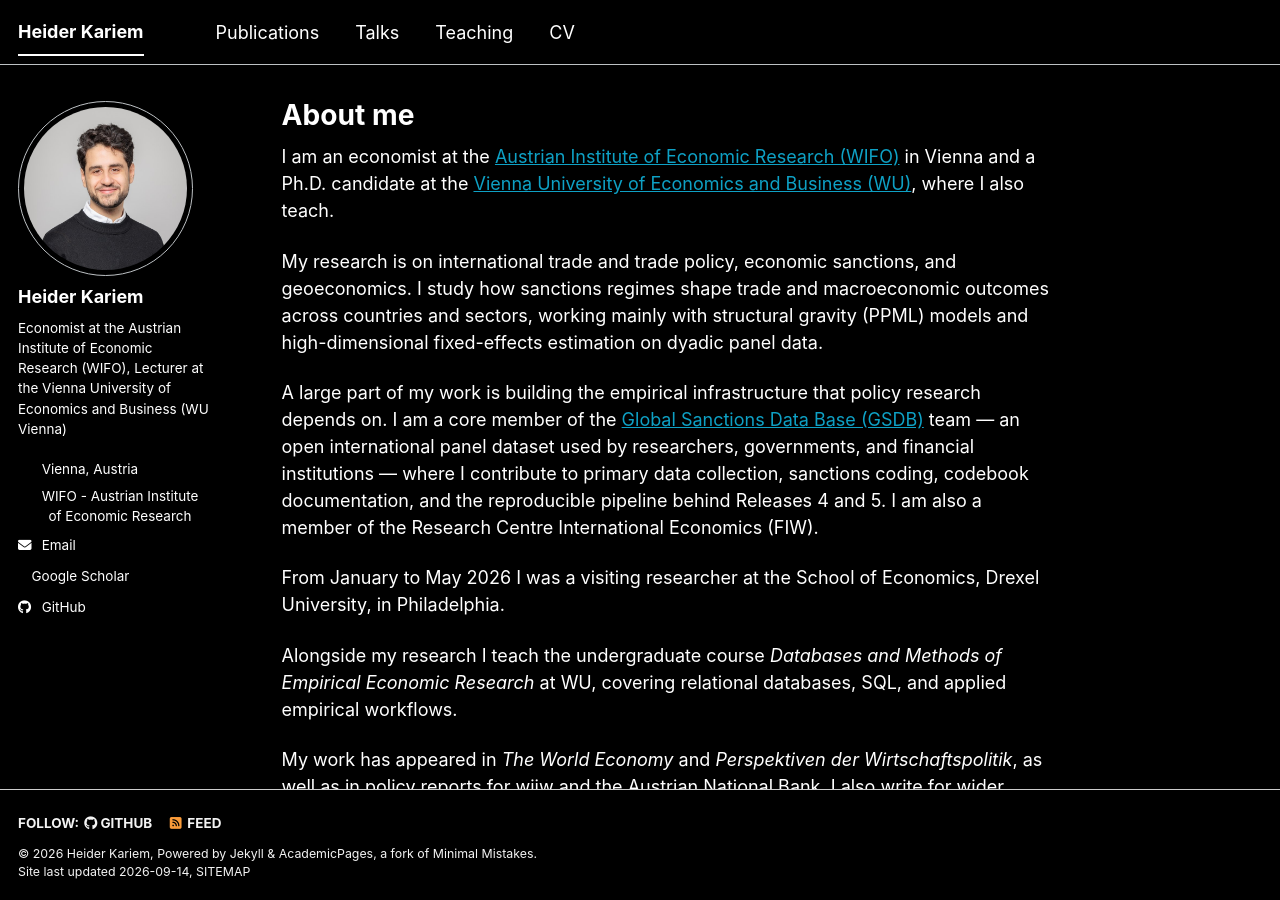
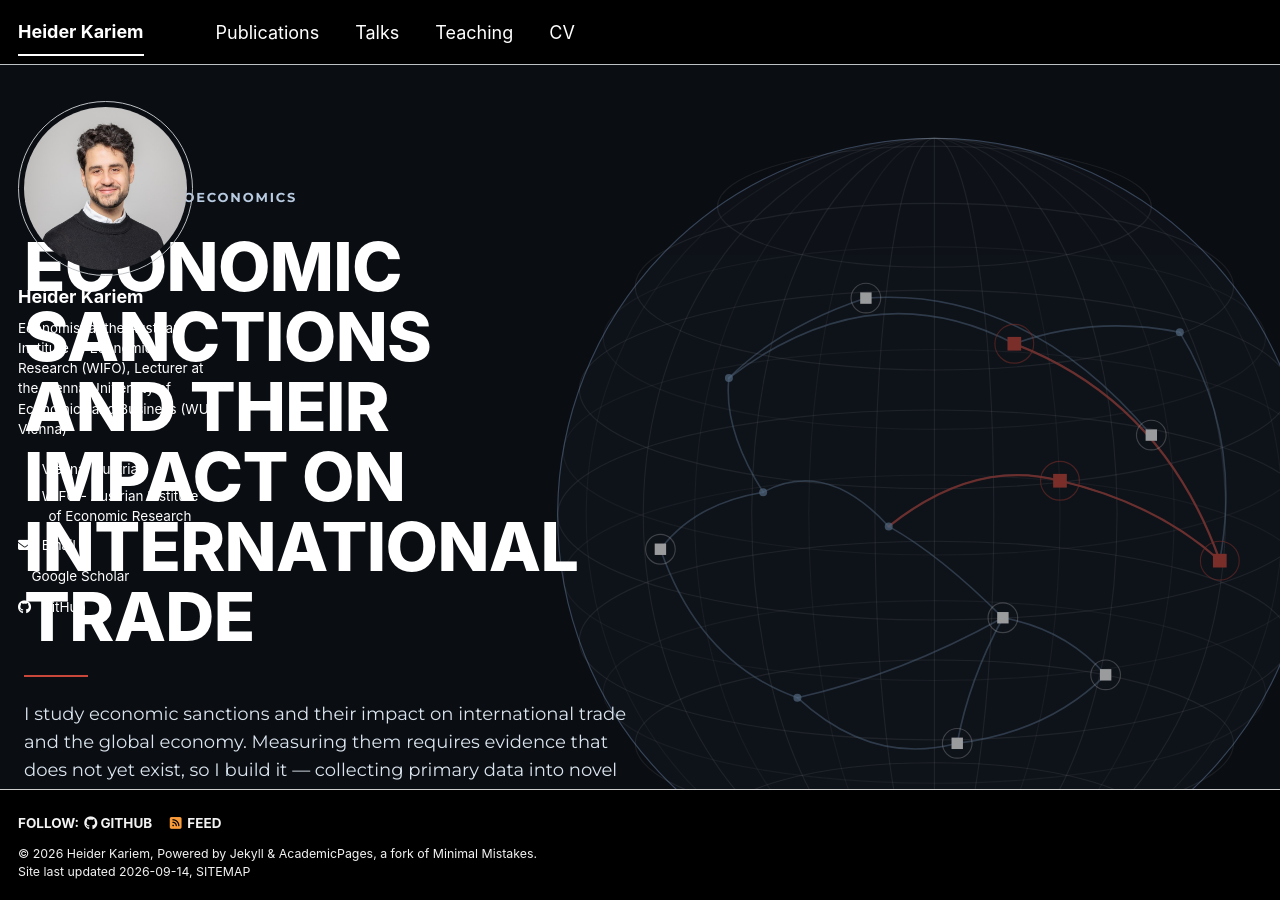
Before and after one commit to Heider90/heider90.github.io, a Jekyll site: the page built from _pages/about.md, in a window 1280 px wide and 900 px high. Built offline with Jekyll 4.4.1, drawn with Linux system fonts in a browser that asks for light colours; a style sheet for code colours, icons or effects is not loaded.

Commit message:
Add the geoeconomics hero as the landing page
Rebuild the design-tool export as native Jekyll components. The original
file was a self-extracting bundle using custom elements (x-dc, sc-if),
{{ }} placeholders that collide with Liquid, and style-hover attributes
that are not real CSS, so it could not be used directly.

- _includes/hero.html: the panel, with the SVG resolved to plain markup
- _sass/layout/_hero.scss: styles, self-contained palette
- _layouts/home.html: hero full-bleed, then sidebar and content below

Montserrat is extracted from the bundle, subset to Latin and converted to
woff2 (672 KB -> 34 KB) and self-hosted, so no third-party font request
is made. Section headings on the home page drop to h2 now that the hero
carries the h1.

Co-Authored-By: Claude Opus 5 (1M context) <noreply@anthropic.com>

```diff
--- /dev/null
+++ b/_includes/hero.html
@@ -0,0 +1,113 @@
+{% include base_path %}
+
+<section class="hero">
+
+  <div class="hero__graphic">
+    <svg viewBox="390 60 740 740" preserveAspectRatio="xMidYMid meet" style="width:100%;height:100%;display:block" aria-hidden="true">
+          <g opacity="0.9">
+            <circle cx="760" cy="430" r="330" fill="#12171f" stroke="#40587a" stroke-width="1"></circle>
+            <g fill="none" stroke="#ffffff" stroke-opacity="0.12" stroke-width="1">
+              <ellipse cx="760" cy="430" rx="330" ry="330"></ellipse>
+              <ellipse cx="760" cy="430" rx="255" ry="330"></ellipse>
+              <ellipse cx="760" cy="430" rx="160" ry="330"></ellipse>
+              <ellipse cx="760" cy="430" rx="52" ry="330"></ellipse>
+              <path d="M760 100 L760 760"></path>
+              <ellipse cx="760" cy="430" rx="330" ry="92"></ellipse>
+              <ellipse cx="760" cy="320" rx="311" ry="87"></ellipse>
+              <ellipse cx="760" cy="540" rx="311" ry="87"></ellipse>
+              <ellipse cx="760" cy="230" rx="262" ry="73"></ellipse>
+              <ellipse cx="760" cy="630" rx="262" ry="73"></ellipse>
+              <ellipse cx="760" cy="160" rx="190" ry="53"></ellipse>
+              <ellipse cx="760" cy="700" rx="190" ry="53"></ellipse>
+            </g>
+              <g fill="none" stroke="#ffffff" stroke-opacity="0.08" stroke-width="1">
+                <ellipse cx="760" cy="430" rx="305" ry="330"></ellipse>
+                <ellipse cx="760" cy="430" rx="210" ry="330"></ellipse>
+                <ellipse cx="760" cy="430" rx="110" ry="330"></ellipse>
+                <ellipse cx="760" cy="375" rx="325" ry="90"></ellipse>
+                <ellipse cx="760" cy="485" rx="325" ry="90"></ellipse>
+                <ellipse cx="760" cy="275" rx="290" ry="80"></ellipse>
+                <ellipse cx="760" cy="585" rx="290" ry="80"></ellipse>
+              </g>
+            <g fill="none" stroke="#7f9fc2" stroke-opacity="0.5" stroke-width="1.4" stroke-linecap="round">
+              <path d="M580 310 Q705 215 830 280"></path>
+              <path d="M830 280 Q960 330 1010 470"></path>
+              <path d="M700 240 Q840 230 950 360"></path>
+              <path d="M520 460 Q555 560 640 590"></path>
+              <path d="M640 590 Q705 650 780 630"></path>
+              <path d="M780 630 Q860 620 910 570"></path>
+              <path d="M610 410 Q665 380 720 440"></path>
+              <path d="M720 440 Q795 380 870 400"></path>
+              <path d="M580 310 Q575 355 610 410"></path>
+              <path d="M820 520 Q875 530 910 570"></path>
+              <path d="M720 440 Q765 465 820 520"></path>
+              <path d="M975 270 Q1030 360 1010 470"></path>
+              <path d="M700 240 Q625 265 580 310"></path>
+              <path d="M830 280 Q900 255 975 270"></path>
+              <path d="M520 460 Q550 420 610 410"></path>
+              <path d="M640 590 Q730 570 820 520"></path>
+              <path d="M780 630 Q790 575 820 520"></path>
+              <path d="M870 400 Q955 420 1010 470"></path>
+            </g>
+            <g fill="none" stroke="#c8463a" stroke-opacity="0.8" stroke-width="2" stroke-linecap="round">
+              <path d="M830 280 Q960 330 1010 470"></path>
+              <path d="M720 440 Q795 380 870 400"></path>
+              <path d="M870 400 Q955 420 1010 470"></path>
+            </g>
+            <g fill="#7f9fc2" fill-opacity="0.75">
+              <circle cx="580" cy="310" r="3.5"></circle>
+              <circle cx="640" cy="590" r="3.5"></circle>
+              <circle cx="720" cy="440" r="3.5"></circle>
+              <circle cx="610" cy="410" r="3.5"></circle>
+              <circle cx="975" cy="270" r="3.5"></circle>
+            </g>
+              <g>
+                <g fill="none" stroke="#ffffff" stroke-opacity="0.35" stroke-width="1">
+                  <circle cx="700" cy="240" r="13"></circle>
+                  <circle cx="950" cy="360" r="13"></circle>
+                  <circle cx="910" cy="570" r="13"></circle>
+                  <circle cx="780" cy="630" r="13"></circle>
+                  <circle cx="820" cy="520" r="13"></circle>
+                  <circle cx="520" cy="460" r="13"></circle>
+                </g>
+                <g fill="#ffffff">
+                  <rect x="695" y="235" width="10" height="10"></rect>
+                  <rect x="945" y="355" width="10" height="10"></rect>
+                  <rect x="905" y="565" width="10" height="10"></rect>
+                  <rect x="775" y="625" width="10" height="10"></rect>
+                  <rect x="815" y="515" width="10" height="10"></rect>
+                  <rect x="515" y="455" width="10" height="10"></rect>
+                </g>
+                <g fill="none" stroke="#c8463a" stroke-opacity="0.55" stroke-width="1">
+                  <circle cx="830" cy="280" r="17"></circle>
+                  <circle cx="1010" cy="470" r="17"></circle>
+                  <circle cx="870" cy="400" r="17"></circle>
+                </g>
+                <g fill="#c8463a">
+                  <rect x="824" y="274" width="12" height="12"></rect>
+                  <rect x="1004" y="464" width="12" height="12"></rect>
+                  <rect x="864" y="394" width="12" height="12"></rect>
+                </g>
+              </g>
+          </g>
+        </svg>
+  </div>
+
+  <div class="hero__scrim" aria-hidden="true"></div>
+
+  <div class="hero__inner">
+    <div class="hero__copy">
+      <p class="hero__eyebrow">Researcher &mdash; Geoeconomics</p>
+      <h1 class="hero__title">Economic sanctions<br>and their impact on<br>international trade</h1>
+      <div class="hero__rule" aria-hidden="true"></div>
+      <p class="hero__lead">I study economic sanctions and their impact on international trade and the global economy. Measuring them requires evidence that does not yet exist, so I build it &mdash; collecting primary data into novel datasets, among them the Global Sanctions Data Base (GSDB).</p>
+      <div class="hero__actions">
+        <a class="hero__btn hero__btn--solid" href="{{ base_path }}/publications/">Research &rarr;</a>
+        <a class="hero__btn hero__btn--ghost" href="#about">About &rarr;</a>
+      </div>
+    </div>
+  </div>
+
+  <a class="hero__scroll" href="#about"><span class="sr-only">Scroll to content</span></a>
+
+</section>
--- /dev/null
+++ b/_layouts/home.html
@@ -0,0 +1,23 @@
+---
+layout: default
+---
+
+{% include base_path %}
+
+{% include hero.html %}
+
+<div id="main" role="main">
+  {% include sidebar.html %}
+
+  <article class="page" id="about" itemscope itemtype="http://schema.org/CreativeWork">
+    <div class="page__inner-wrap">
+      <header>
+        {% if page.title %}<h2 class="page__title" itemprop="headline">{{ page.title | markdownify | remove: "<p>" | remove: "</p>" }}</h2>{% endif %}
+      </header>
+
+      <section class="page__content" itemprop="text">
+        {{ content }}
+      </section>
+    </div>
+  </article>
+</div>
--- a/_pages/about.md
+++ b/_pages/about.md
@@ -20,12 +21,12 @@ Alongside my research I teach the undergraduate course *Databases and Methods of
 My work has appeared in *The World Economy* and *Perspektiven der Wirtschaftspolitik*, as well as in policy reports for wiiw and the Austrian National Bank. I also write for wider audiences, including CEPR/VoxEU, the *Frankfurter Allgemeine Zeitung*, and *profil*.
 
 Research interests
-======
+------
 * International trade and trade policy
 * Economic sanctions and geoeconomics
 * Applied econometrics: structural gravity estimation, dyadic panel data, high-dimensional fixed effects
 * Empirical data infrastructure for policy research
 
 Contact
-======
+------
 You can reach me at [heider.kariem@wifo.ac.at](mailto:heider.kariem@wifo.ac.at). Links to my profiles are in the sidebar.
--- /dev/null
+++ b/_sass/layout/_hero.scss
@@ -0,0 +1,198 @@
+/* ==========================================================================
+   LANDING HERO
+   Full-bleed opening panel on the home page. Self-contained: it carries its
+   own palette rather than the theme variables, so it stays legible whatever
+   the surrounding theme does.
+   ========================================================================== */
+
+@font-face {
+  font-family: "Montserrat";
+  src: url("/assets/fonts/montserrat-var.woff2") format("woff2-variations"),
+       url("/assets/fonts/montserrat-var.woff2") format("woff2");
+  font-weight: 100 900;
+  font-style: normal;
+  font-display: swap;
+}
+
+$hero-bg      : #0b0e13;
+$hero-fg      : #ffffff;
+$hero-muted   : #dbe5ef;
+$hero-eyebrow : #b9cbe1;
+$hero-accent  : #c8463a;
+
+.hero {
+  position: relative;
+  display: flex;
+  align-items: center;
+  min-height: 100vh;
+  padding: 96px 0 72px;
+  box-sizing: border-box;
+  overflow: hidden;
+  background: $hero-bg;
+  color: $hero-fg;
+  font-family: "Montserrat", $sans-serif;
+
+  // The masthead is fixed, so keep the copy clear of it.
+  padding-top: 120px;
+
+  @media screen and (max-width: 768px) {
+    min-height: auto;
+    padding: 104px 0 64px;
+  }
+
+  &__graphic {
+    position: absolute;
+    top: 50%;
+    right: -6%;
+    transform: translateY(-50%);
+    width: min(66%, 960px);
+    max-height: 112%;
+    aspect-ratio: 1;
+    pointer-events: none;
+
+    // On narrow screens the graphic sits behind the text, so pull it back.
+    @media screen and (max-width: 900px) {
+      right: -25%;
+      width: 125%;
+      opacity: 0.45;
+    }
+  }
+
+  // Knocks the graphic back so the copy stays readable over it.
+  &__scrim {
+    position: absolute;
+    inset: 0;
+    background: $hero-bg;
+    opacity: 0.35;
+    pointer-events: none;
+  }
+
+  &__inner {
+    position: relative;
+    width: 100%;
+    max-width: 1280px;
+    margin: 0 auto;
+    padding: 0 24px;
+    box-sizing: border-box;
+  }
+
+  &__copy {
+    max-width: 640px;
+    display: flex;
+    flex-direction: column;
+    gap: 24px;
+  }
+
+  &__eyebrow {
+    margin: 0;
+    font-size: 13px;
+    font-weight: 700;
+    letter-spacing: 0.14em;
+    text-transform: uppercase;
+    color: $hero-eyebrow;
+  }
+
+  &__title {
+    margin: 0;
+    font-size: clamp(38px, 5.4vw, 68px);
+    line-height: 1.03;
+    font-weight: 800;
+    letter-spacing: -0.01em;
+    text-transform: uppercase;
+    text-wrap: balance;
+    color: $hero-fg;
+  }
+
+  &__rule {
+    width: 64px;
+    height: 2px;
+    background: $hero-accent;
+  }
+
+  &__lead {
+    margin: 0;
+    font-size: 18px;
+    line-height: 1.55;
+    color: $hero-muted;
+    max-width: 52ch;
+    text-wrap: pretty;
+  }
+
+  &__actions {
+    display: flex;
+    flex-wrap: wrap;
+    gap: 12px;
+    padding-top: 8px;
+  }
+
+  &__btn {
+    display: inline-block;
+    padding: 12px 22px;
+    border-radius: 3px;
+    font-size: 13px;
+    font-weight: 700;
+    letter-spacing: 0.12em;
+    text-transform: uppercase;
+    text-decoration: none;
+    transition: background-color 200ms ease, border-color 200ms ease, color 200ms ease;
+
+    &--solid {
+      background: $hero-fg;
+      color: $hero-bg;
+
+      &:hover,
+      &:focus {
+        background: $hero-muted;
+        color: $hero-bg;
+      }
+    }
+
+    &--ghost {
+      border: 1px solid rgba(255, 255, 255, 0.45);
+      color: $hero-fg;
+
+      &:hover,
+      &:focus {
+        border-color: $hero-fg;
+        background: rgba(255, 255, 255, 0.08);
+        color: $hero-fg;
+      }
+    }
+  }
+
+  // Chevron cue that the page continues below the fold.
+  &__scroll {
+    position: absolute;
+    left: 50%;
+    bottom: 28px;
+    width: 18px;
+    height: 18px;
+    margin-left: -9px;
+    border-right: 2px solid rgba(255, 255, 255, 0.55);
+    border-bottom: 2px solid rgba(255, 255, 255, 0.55);
+    transform: rotate(45deg);
+    animation: hero-nudge 2.4s ease-in-out infinite;
+
+    &:hover { border-color: $hero-fg; }
+
+    @media screen and (max-width: 768px) { display: none; }
+  }
+}
+
+@keyframes hero-nudge {
+  0%, 100% { transform: rotate(45deg) translate(0, 0); opacity: 0.55; }
+  50%      { transform: rotate(45deg) translate(5px, 5px); opacity: 1; }
+}
+
+@media (prefers-reduced-motion: reduce) {
+  .hero__scroll { animation: none; }
+}
+
+// Smooth anchor scrolling, and keep anchored targets clear of the fixed masthead.
+html { scroll-behavior: smooth; }
+
+#about { scroll-margin-top: 90px; }
+
+@media (prefers-reduced-motion: reduce) {
+  html { scroll-behavior: auto; }
+}
--- a/assets/css/main.scss
+++ b/assets/css/main.scss
@@ -26,6 +26,7 @@
     "layout/buttons",
     "layout/notices",
     "layout/masthead",
+    "layout/hero",
     "layout/navigation",
     "layout/footer",
     "syntax",
```
Also changed, not shown: other parts of _pages/about.md (+1 -0 lines), assets/fonts/montserrat-var.woff2 (added).
